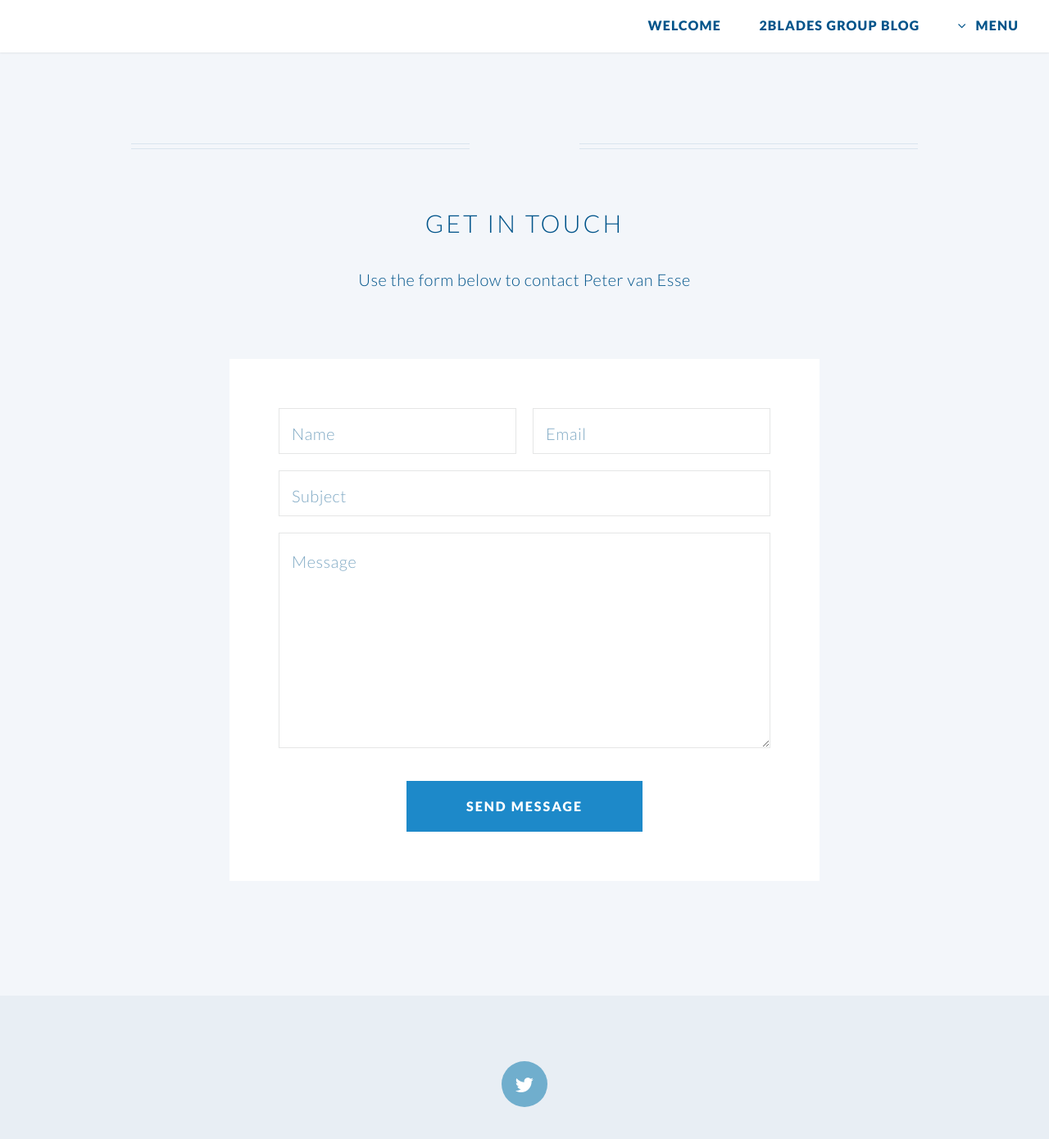
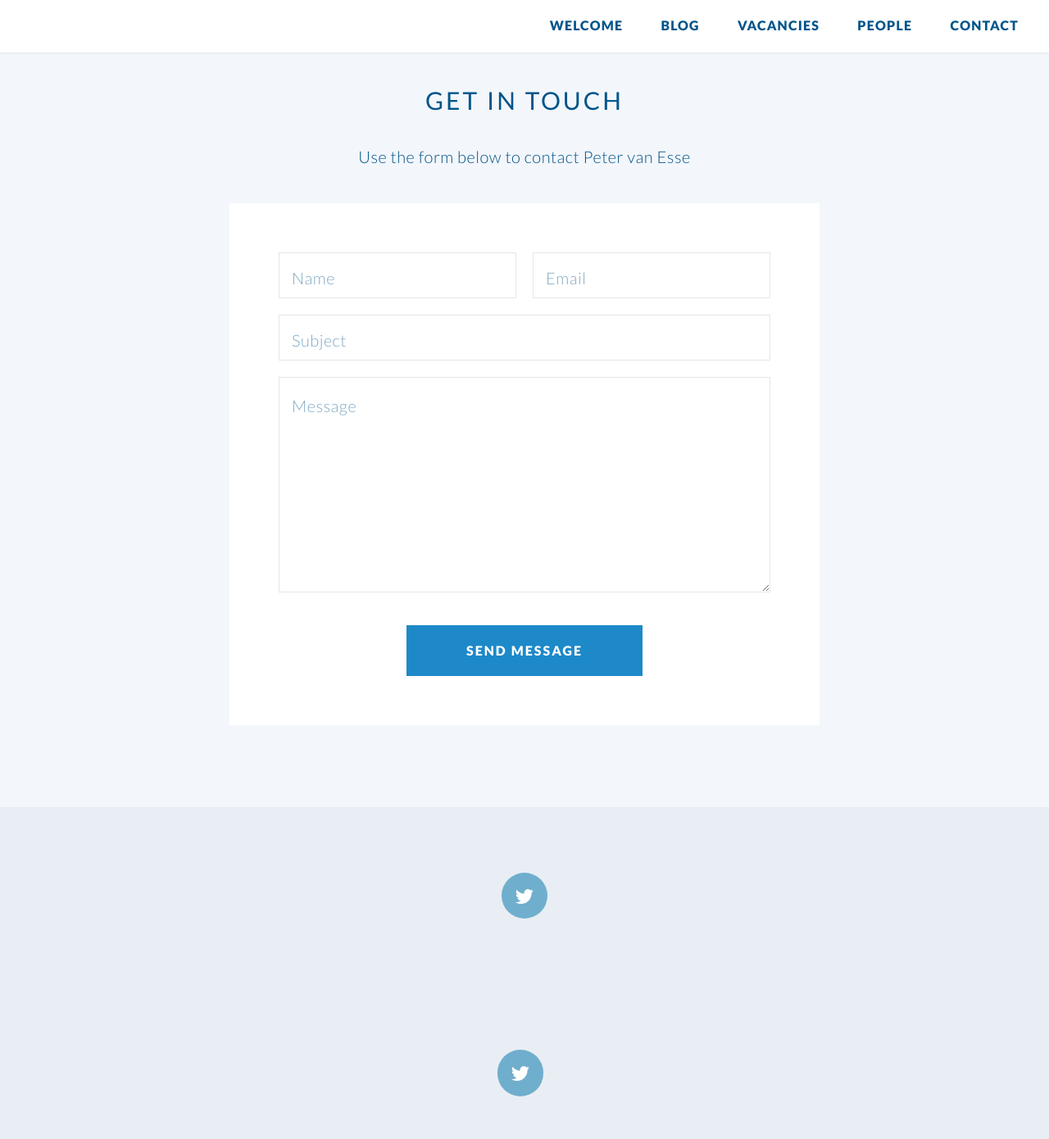
Before and after one commit to PetervanEsse/2bladestsl, a Jekyll site: the page built from contact.html, in a window 1280 px wide and 1400 px high. Shown: the top 1390 px of the window at 82% size. Built offline with Jekyll 4.4.1, drawn with Linux system fonts in a browser that asks for light colours.

Commit message:
css updates

```diff
--- a/People.html
+++ b/People.html
@@ -12,7 +12,7 @@
 			<article id="main">
 
 				<header class="special container">
-					<h2>Meet the team <strong></strong></h2>
+					<h2><strong>Meet the team</strong></h2>
 					<p>Please click on the links for more information</p>
 				</header>
 
--- a/Vacancies.html
+++ b/Vacancies.html
@@ -12,7 +12,7 @@
 			<article id="main">
 
 				<header class="special container">
-					<h2><strong></strong></h2>
+					<h2><strong>Vacancies</strong></h2>
 					<p>There are no vacancies right now.</p>
 				</header>
 
--- a/contact.html
+++ b/contact.html
@@ -1,58 +1,15 @@
-<!DOCTYPE HTML>
-<!--
-	Twenty by HTML5 UP
-	html5up.net | @n33co
-	Free for personal and commercial use under the CCA 3.0 license (html5up.net/license)
--->
-<html>
-	<head>
-		<title>Contact - Peter van Esse</title>
-		<meta http-equiv="content-type" content="text/html; charset=utf-8" />
-		<meta name="description" content="" />
-		<meta name="keywords" content="" />
-		<!--[if lte IE 8]><script src="css/ie/html5shiv.js"></script><![endif]-->
-		<script src="js/jquery.min.js"></script>
-		<script src="js/jquery.dropotron.min.js"></script>
-		<script src="js/jquery.scrolly.min.js"></script>
-		<script src="js/jquery.scrollgress.min.js"></script>
-		<script src="js/skel.min.js"></script>
-		<script src="js/skel-layers.min.js"></script>
-		<script src="js/init.js"></script>
-		<noscript>
-			<link rel="stylesheet" href="css/skel.css" />
-			<link rel="stylesheet" href="css/style.css" />
-			<link rel="stylesheet" href="css/style-wide.css" />
-			<link rel="stylesheet" href="css/style-noscript.css" />
-		</noscript>
-		<!--[if lte IE 8]><link rel="stylesheet" href="css/ie/v8.css" /><![endif]-->
-		<!--[if lte IE 9]><link rel="stylesheet" href="css/ie/v9.css" /><![endif]-->
-	</head>
-	<body class="contact">
+---
+layout: default
+---
 
 		<!-- Header -->
-			<header id="header">
 
-				<nav id="nav">
-					<ul>
-						<li><a href="/">Welcome</a></li>
-                        <li><a href="/blog.html">2Blades group blog</a></li>
-						<li class="submenu">
-							<a href="">Menu</a>
-							<ul>
-
-								<li><a href="/Vacancies.html">Vacancies</a></li>
-								<li><a href="/people.html">People</a></li>
-								<li><a href="/contact.html">Contact</a></li>
-
-									</ul></ul>
-				</nav>
-			</header>
 
 		<!-- Main -->
 			<article id="main">
 
 				<header class="special container">
-					<h2>Get In Touch</h2>
+					<h2><strong>Get In Touch</strong></h2>
 					<p>Use the form below to contact Peter van Esse</p>
 				</header>
 
@@ -104,6 +61,3 @@
 				</ul>
 
 			</footer>
-
-	</body>
-</html>
--- a/css/style-narrower.css
+++ b/css/style-narrower.css
@@ -12,7 +12,7 @@
 
 	header.special {
 		margin-bottom: 4em;
-		padding-top: 5em;
+		/*padding-top: 5em;*/
 	}
 
 		header.special:before, header.special:after {
--- a/css/style-wide.css
+++ b/css/style-wide.css
@@ -13,6 +13,6 @@
 /* Section/Article */
 
 	header.special {
-		padding-top: 5.5em;
-		margin-bottom: 4em;
+		/*padding-top: 5.5em;*/
+		/*margin-bottom: 4em;*/
 	}
--- a/css/style.css
+++ b/css/style.css
@@ -121,13 +121,13 @@
 }
 
 header.special {
-    margin-bottom: 5em;
-    padding-top: 7em;
+    margin-bottom: 2em;
+    /*padding-top: 7em;*/
     position: relative;
     text-align: center;
 }
 
-header.special:before, header.special:after {
+/*header.special:before, header.special:after {
     border-bottom: solid 1.5px;
     border-top: solid 1.5px;
     content: '';
@@ -144,7 +144,7 @@
 
 header.special:after {
     right: 0;
-}
+}*/
 
 header.special h2 {
     margin-bottom: 0;
@@ -965,7 +965,7 @@
     background-position: top left, top right, bottom left, bottom right;
     background-repeat: no-repeat;
     background-size: 25em;
-    padding: 7em 0;
+    padding: 5em 0;
 }
 
 #main > :last-child {
```
